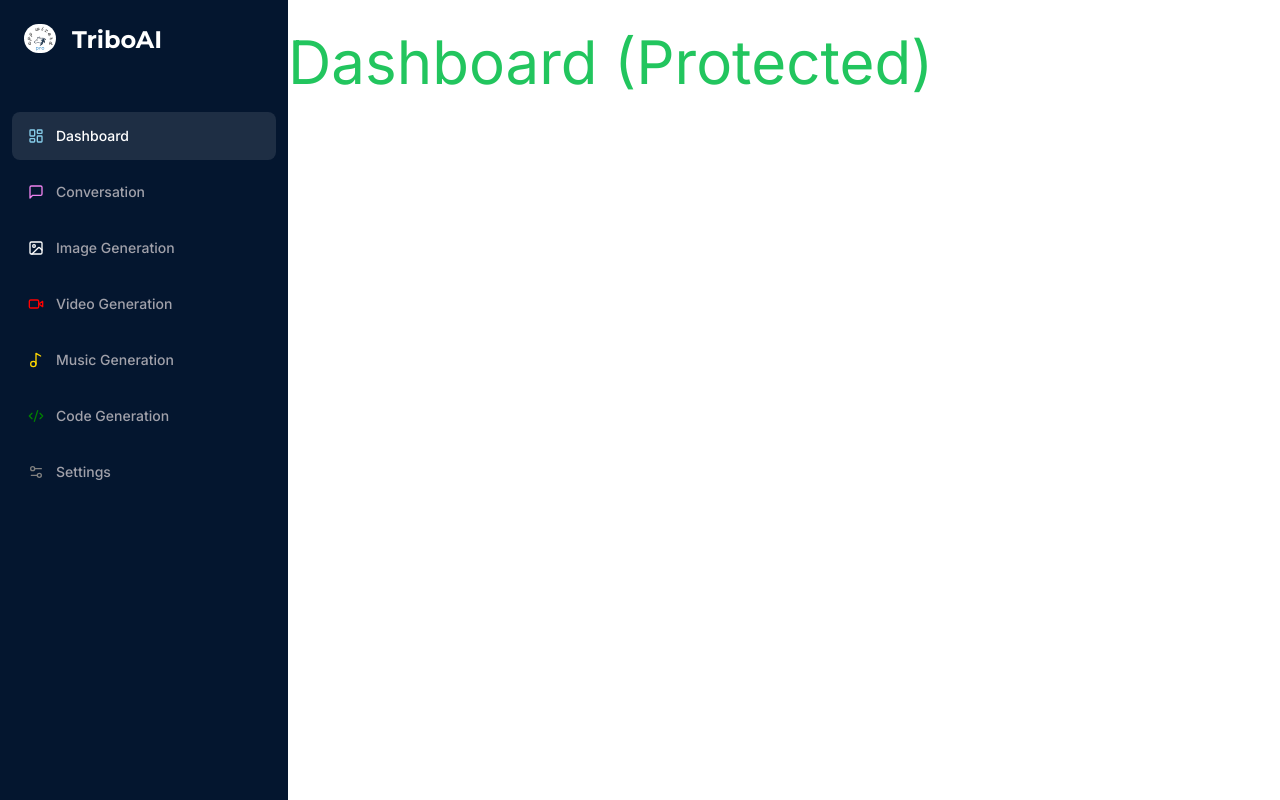
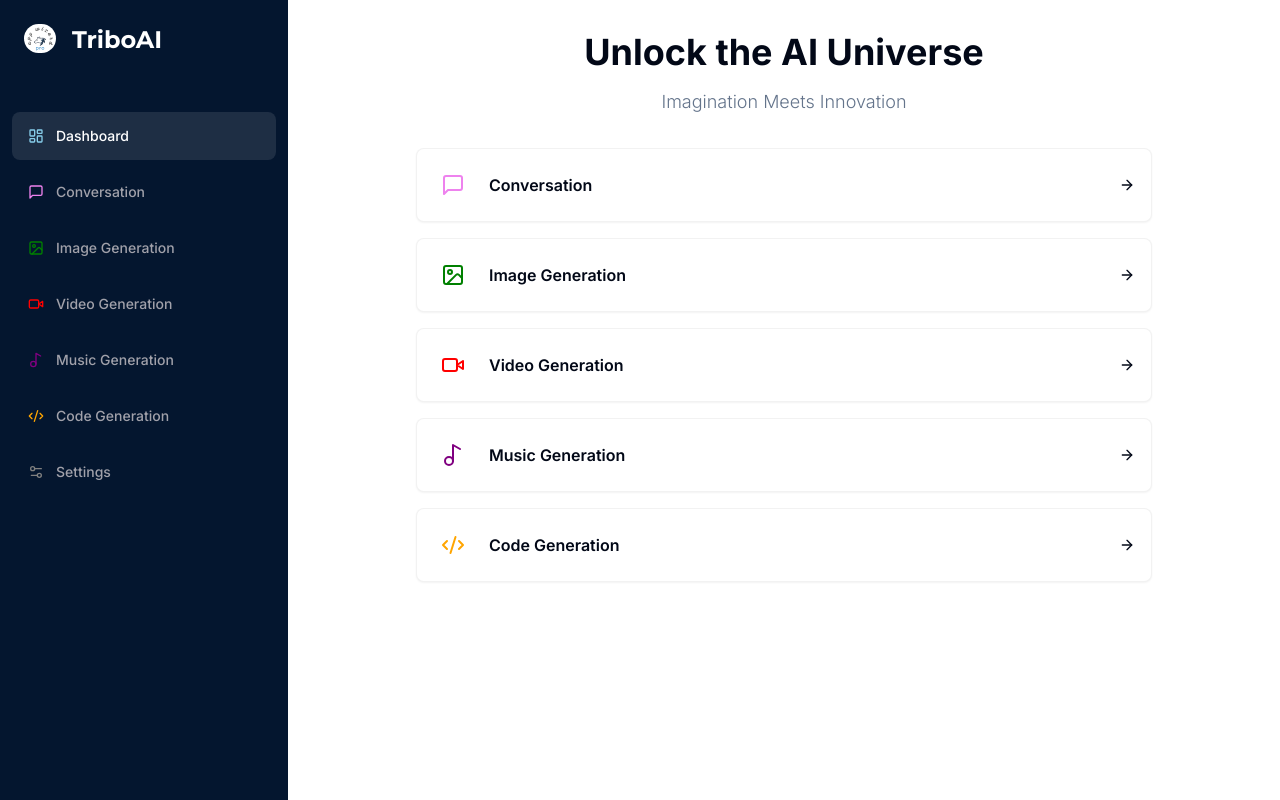
Before and after one commit to MeldinRadoncic/TriboAI, a Next.js app: page /dashboard in a window 1280 px wide. Built offline with nearby package versions, Linux system fonts and the light colour scheme.

Commit message:
Styling Dashboard Page, Adding Tools Array of Object in the AppData

```diff
--- a/AppData/AppData.jsx
+++ b/AppData/AppData.jsx
@@ -40,7 +40,7 @@
     icon: (
       <ImageIcon
         size={16}
-        color='white'
+        color='#008000'
       />
     ),
   },
@@ -51,7 +51,7 @@
     icon: (
       <VideoIcon
         size={16}
-        color='red'
+        color='#FF0000'
       />
     ),
   },
@@ -62,7 +62,7 @@
     icon: (
       <Music2Icon
         size={16}
-        color='gold'
+        color='#800080'
       />
     ),
   },
@@ -73,7 +73,7 @@
     icon: (
       <Code2Icon
         size={16}
-        color='green'
+        color='#FFA500'
       />
     ),
   },
@@ -84,9 +84,68 @@
     icon: (
       <Settings2Icon
         size={16}
-        color='grey'
+        color='#808080
+        '
       />
     ),
   },
 ];
-export default SidebarRoutes;
+
+const Tools = [
+  {
+    id: 1,
+    name: "Conversation",
+    href: "/conversation",
+    icon: (
+      <MessageSquare
+        size={24}
+        color='violet'
+      />
+    ),
+  },
+  {
+    id: 2,
+    name: "Image Generation",
+    href: "/image",
+    icon: (
+      <ImageIcon
+        size={24}
+        color='#008000'
+      />
+    ),
+  },
+  {
+    id: 3,
+    name: "Video Generation",
+    href: "/video",
+    icon: (
+      <VideoIcon
+        size={24}
+        color='#FF0000'
+      />
+    ),
+  },
+  {
+    id: 4,
+    name: "Music Generation",
+    href: "/music",
+    icon: (
+      <Music2Icon
+        size={24}
+        color='#800080'
+      />
+    ),
+  },
+  {
+    id: 5,
+    name: "Code Generation",
+    href: "/code",
+    icon: (
+      <Code2Icon
+        size={24}
+        color='#FFA500'
+      />
+    ),
+  },
+];
+export { SidebarRoutes, Tools };
--- a/app/(dashboard)/(routes)/dashboard/page.js
+++ b/app/(dashboard)/(routes)/dashboard/page.js
@@ -1,11 +1,45 @@
+"use client";
+import { useRouter } from "next/navigation";
+import { ArrowRight } from "lucide-react";
 
-import { Button } from '@/components/ui/button'
+import { cn } from "@/lib/utils";
+import { Tools } from "@/AppData/AppData";
+import { Card } from "@/components/ui/card";
+
+const DashboardPage = () => {
+  const router = useRouter();
+  return (
+    <div>
+      <div className='space-y-4 mb-8'>
+        <h2 className='text-2xl md:text-4xl font-bold text-center'>
+          Unlock the AI Universe
+        </h2>
+        <p className='text-muted-foreground font-light text-sm md:text-lg text-center'>
+          Imagination Meets Innovation
+        </p>
+      </div>
+      <div className='px-4 md:px-20 lg:px-32 space-y-4'>
+        {Tools.map((tool) => (
+          <Card
+            key={tool.href}
+            onClick={() => router.push(tool.href)}
+            className='flex p-4 border-black/5 items-center justify-between hover:shadow-md transition cursor-pointer'>
+            <div className='flex items-center gap-x-4'>
+              <div className='p-2 w-fit rounded-md'>
+                {tool.icon}
+              </div>
+              <div className='font-semibold'>
+                {tool.name}
+              </div>
+            </div>
+
+            <ArrowRight className='w-4 h-4' />
+          </Card>
+        ))}
+      </div>
+    </div>
+  );
+}
 
 
-export default function DashboardPage() {
-  return (
-    <div>
-        <h1 className='text-6xl text-green-500'>Dashboard (Protected)</h1>
-    </div>
-  )
-}
+export default DashboardPage;
--- a/components/Sidebar.jsx
+++ b/components/Sidebar.jsx
@@ -5,7 +5,7 @@
 import { usePathname } from "next/navigation";
 
 import { cn } from "@/lib/utils";
-import SidebarRoutes from "@/AppData/AppData";
+import { SidebarRoutes } from "@/AppData/AppData";
 
 // Use the montserrat font for the logo
 const montserrat = Montserrat({
--- /dev/null
+++ b/components/ui/card.jsx
@@ -0,0 +1,50 @@
+import * as React from "react"
+
+import { cn } from "@/lib/utils"
+
+const Card = React.forwardRef(({ className, ...props }, ref) => (
+  <div
+    ref={ref}
+    className={cn("rounded-lg border bg-card text-card-foreground shadow-sm", className)}
+    {...props} />
+))
+Card.displayName = "Card"
+
+const CardHeader = React.forwardRef(({ className, ...props }, ref) => (
+  <div
+    ref={ref}
+    className={cn("flex flex-col space-y-1.5 p-6", className)}
+    {...props} />
+))
+CardHeader.displayName = "CardHeader"
+
+const CardTitle = React.forwardRef(({ className, ...props }, ref) => (
+  <h3
+    ref={ref}
+    className={cn("text-2xl font-semibold leading-none tracking-tight", className)}
+    {...props} />
+))
+CardTitle.displayName = "CardTitle"
+
+const CardDescription = React.forwardRef(({ className, ...props }, ref) => (
+  <p
+    ref={ref}
+    className={cn("text-sm text-muted-foreground", className)}
+    {...props} />
+))
+CardDescription.displayName = "CardDescription"
+
+const CardContent = React.forwardRef(({ className, ...props }, ref) => (
+  <div ref={ref} className={cn("p-6 pt-0", className)} {...props} />
+))
+CardContent.displayName = "CardContent"
+
+const CardFooter = React.forwardRef(({ className, ...props }, ref) => (
+  <div
+    ref={ref}
+    className={cn("flex items-center p-6 pt-0", className)}
+    {...props} />
+))
+CardFooter.displayName = "CardFooter"
+
+export { Card, CardHeader, CardFooter, CardTitle, CardDescription, CardContent }
```
